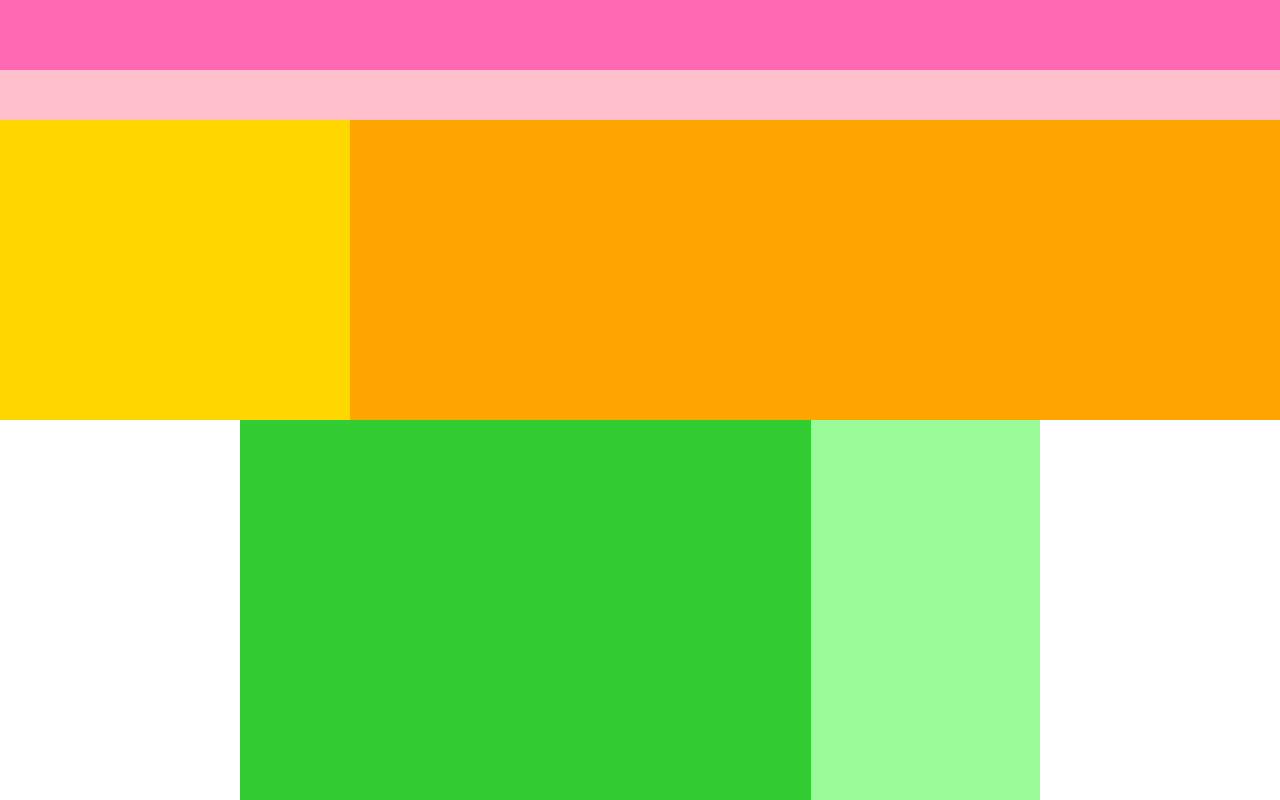
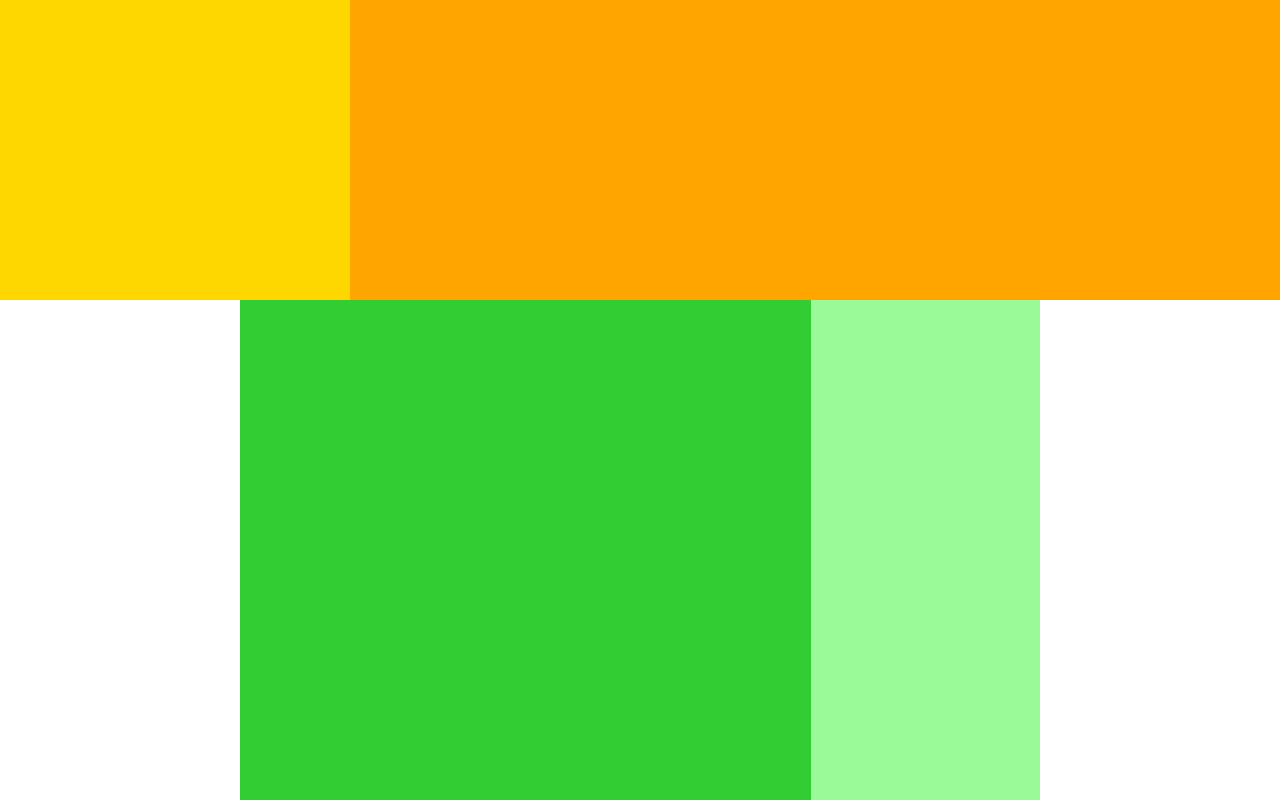
Before and after one commit to Geoglyph000/CARAVAN, a plain HTML site: page index.html in a window 1280 px wide. Shown: the top 800 px of the page. Drawn offline with Linux system fonts and the light colour scheme.

Commit message:
del header/footer div, add header/footer tag

```diff
--- a/index.html
+++ b/index.html
@@ -8,11 +8,8 @@
   </head>
 
   <body>
-    <!-- ヘッダーのdiv -->
-    <div class="header">
-      <div class="header-top"></div>
-      <div class="header-bottom"></div>
-    </div>
+    <!-- ヘッダー -->
+    <header></header>
 
     <!-- メインビジュアルのdiv -->
     <div class="main-visual">
@@ -25,7 +22,7 @@
       <div class="sidebar"></div>
     </div>
 
-    <!-- フッターのdiv -->
-    <div class="footer"></div>
+    <!-- フッター -->
+    <footer></footer>
   </body>
 </html>
```
